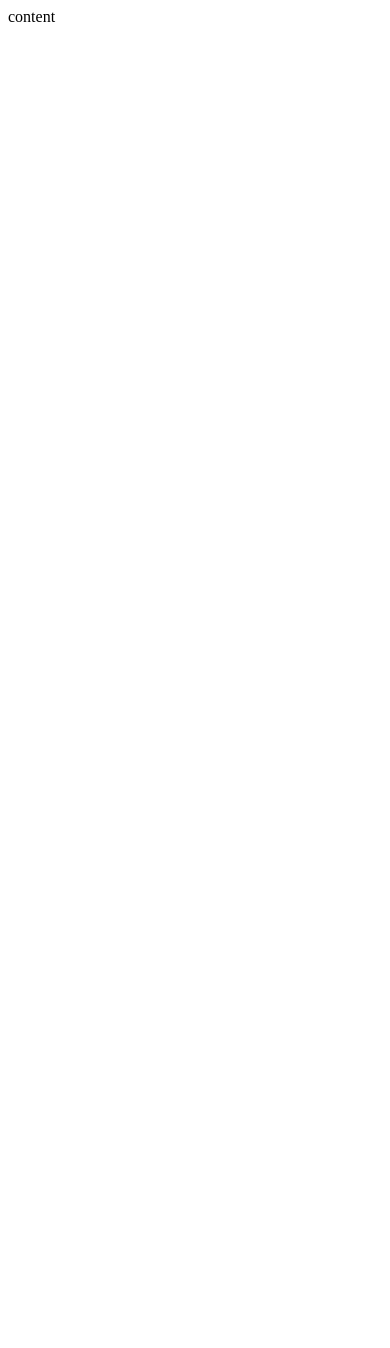
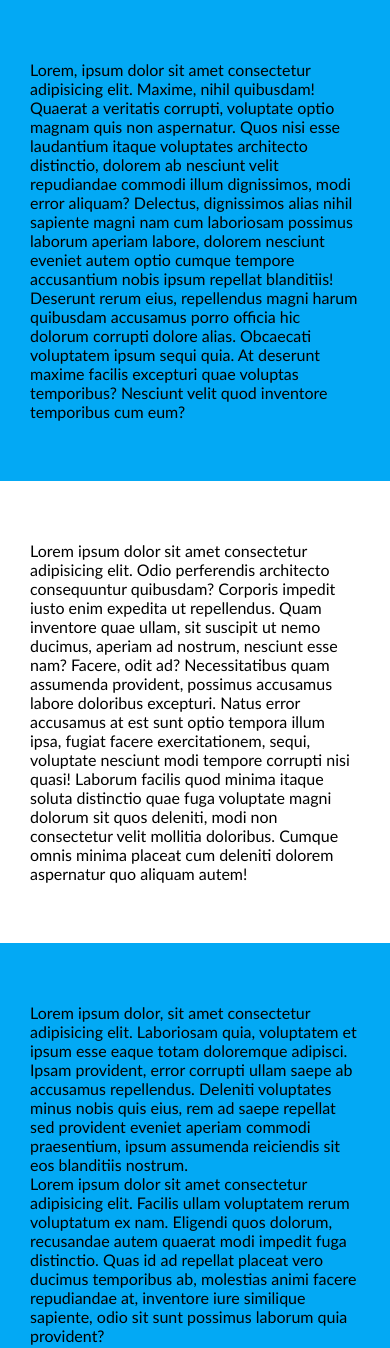
Before and after one commit to DuserK/08-coming-soon, a website: page index.html in a window 390 px wide. Before the commit the page ends 844 px from the top, so only its background shows below. Drawn offline with Linux system fonts and the light colour scheme.

Commit message:
Initial commit

```diff
--- /dev/null
+++ b/css/base/base.css
@@ -0,0 +1,15 @@
+body,
+body * {
+    margin: 0;
+    padding: 0;
+    vertical-align: top;
+    box-sizing: border-box;
+}
+
+body {
+    font-family: 'Gill Sans', 'Gill Sans MT', Calibri, 'Trebuchet MS', sans-serif;
+}
+
+.bg-main {
+    background-color: #03a9f4;
+}
--- /dev/null
+++ b/css/base/layout.css
@@ -0,0 +1,45 @@
+.container {
+    display: flex;
+    flex-direction: column;
+    align-items: center;
+    width: 100%;
+    padding-top: 60px;
+    padding-bottom: 60px;
+}
+
+.container > .short-row {
+    width: 600px;
+}
+.container > .row {
+    width: 1000px;
+}
+
+@media (max-width: 1100px) {
+    .container > .row {
+        width: 800px;
+    }
+}
+
+@media (max-width: 900px) {
+    .container > .row {
+        width: 600px;
+    }
+}
+
+@media (max-width: 700px) {
+    .container > .row,
+    .container > .short-row {
+        width: 400px;
+    }
+}
+
+@media (max-width: 460px) {
+    .container {
+        padding-left: 30px;
+        padding-right: 30px;
+    }
+    .container > .row,
+    .container > .short-row {
+        width: 100%;
+    }
+}
--- /dev/null
+++ b/css/pages/home.css
@@ -0,0 +1,6 @@
+/* base */
+@import '../base/base.css';
+@import '../base/layout.css';
+/* 3rd-party */
+/* components */
+/* CUSTOM STYLE */
--- a/index.html
+++ b/index.html
@@ -1,12 +1,35 @@
 <!DOCTYPE html>
 <html lang="en">
+
 <head>
     <meta charset="UTF-8">
     <meta http-equiv="X-UA-Compatible" content="IE=edge">
     <meta name="viewport" content="width=device-width, initial-scale=1.0">
     <title>Comming soon</title>
+    <link rel="stylesheet" href="./css/pages/home.css">
 </head>
+
 <body>
-    content
+    <main>
+        <section class="container bg-main">
+            <div class="short-row">
+                Lorem, ipsum dolor sit amet consectetur adipisicing elit. Maxime, nihil quibusdam! Quaerat a veritatis corrupti, voluptate optio magnam quis non aspernatur. Quos nisi esse laudantium itaque voluptates architecto distinctio, dolorem ab nesciunt velit repudiandae commodi illum dignissimos, modi error aliquam? Delectus, dignissimos alias nihil sapiente magni nam cum laboriosam possimus laborum aperiam labore, dolorem nesciunt eveniet autem optio cumque tempore accusantium nobis ipsum repellat blanditiis! Deserunt rerum eius, repellendus magni harum quibusdam accusamus porro officia hic dolorum corrupti dolore alias. Obcaecati voluptatem ipsum sequi quia. At deserunt maxime facilis excepturi quae voluptas temporibus? Nesciunt velit quod inventore temporibus cum eum?
+            </div>
+        </section>
+        <section class="container">
+            <div class="row">
+                Lorem ipsum dolor sit amet consectetur adipisicing elit. Odio perferendis architecto consequuntur quibusdam? Corporis impedit iusto enim expedita ut repellendus. Quam inventore quae ullam, sit suscipit ut nemo ducimus, aperiam ad nostrum, nesciunt esse nam? Facere, odit ad? Necessitatibus quam assumenda provident, possimus accusamus labore doloribus excepturi. Natus error accusamus at est sunt optio tempora illum ipsa, fugiat facere exercitationem, sequi, voluptate nesciunt modi tempore corrupti nisi quasi! Laborum facilis quod minima itaque soluta distinctio quae fuga voluptate magni dolorum sit quos deleniti, modi non consectetur velit mollitia doloribus. Cumque omnis minima placeat cum deleniti dolorem aspernatur quo aliquam autem!
+            </div>
+         </section>
+    </main>
+    <footer class="container bg-main">
+        <div class="row">
+            Lorem ipsum dolor, sit amet consectetur adipisicing elit. Laboriosam quia, voluptatem et ipsum esse eaque totam doloremque adipisci. Ipsam provident, error corrupti ullam saepe ab accusamus repellendus. Deleniti voluptates minus nobis quis eius, rem ad saepe repellat sed provident eveniet aperiam commodi praesentium, ipsum assumenda reiciendis sit eos blanditiis nostrum.
+        </div>
+        <div class="short-row">
+            Lorem ipsum dolor sit amet consectetur adipisicing elit. Facilis ullam voluptatem rerum voluptatum ex nam. Eligendi quos dolorum, recusandae autem quaerat modi impedit fuga distinctio. Quas id ad repellat placeat vero ducimus temporibus ab, molestias animi facere repudiandae at, inventore iure similique sapiente, odio sit sunt possimus laborum quia provident?
+        </div>
+    </footer>
 </body>
+
 </html>
```
